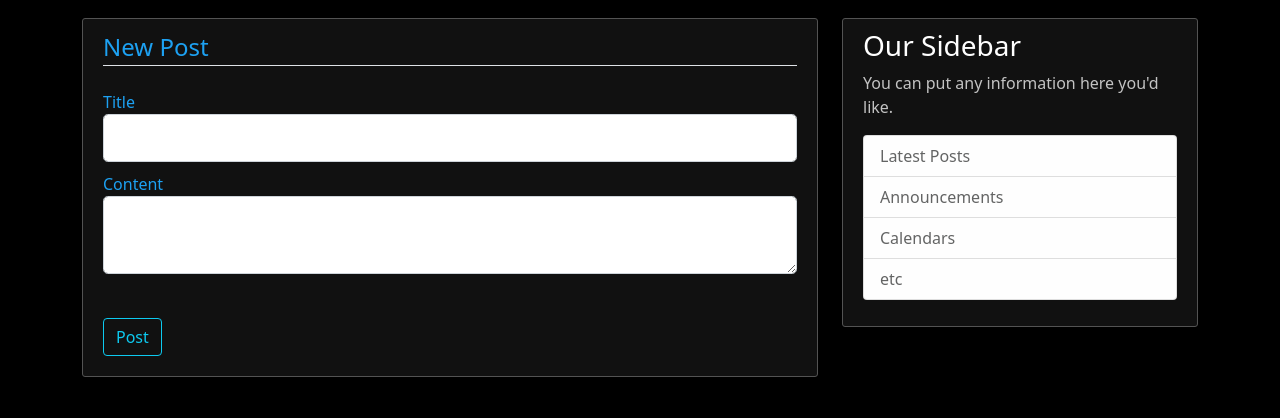
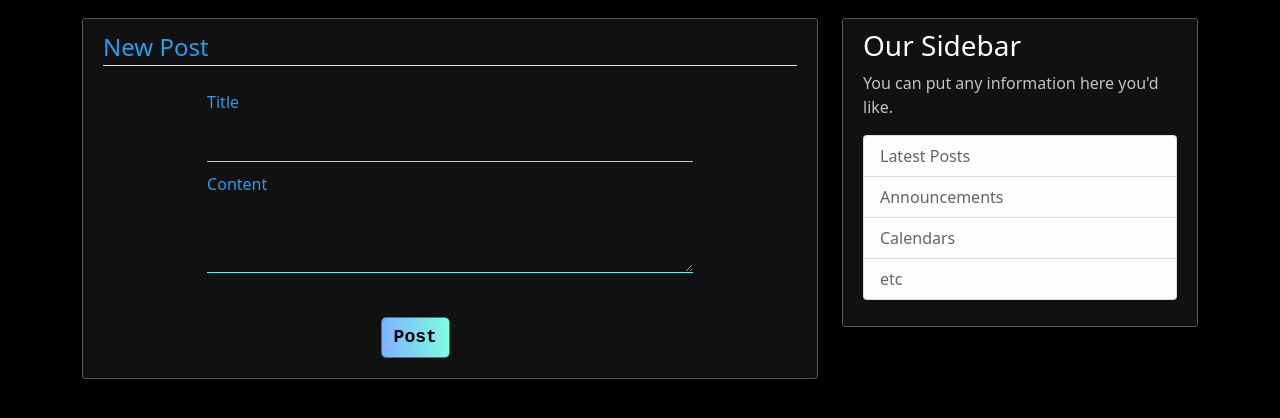
Before and after one commit to Vrushabh6300/Flask-Blog-App, a Flask app: page /posts/new in a window 1280 px wide. Shown: the part 62-480 px from the top of the page. Run offline with Flask 2, Linux system fonts and the light colour scheme; a user stored in the database is signed in; some libraries are stand-ins or nearby versions.

Commit message:
Update create_post.html

```diff
--- a/app/templates/create_post.html
+++ b/app/templates/create_post.html
@@ -7,36 +7,36 @@
         <fieldset class="form-group">
             <legend class="border-bottom mb-4">{{ legend }}</legend>
             <div class="form-group">
-                {{ form.title.label(class="form-control-label") }}
+                {{ form.title.label(class="form-control-label custom-label custom-label") }}
 
                 {% if form.title.errors %}
-                    {{ form.title(class="form-control form-control-lg is-invalid") }}
-                    <div class="invalid-feedback">
+                    {{ form.title(class="form-control form-control-lg is-invalid custom-text") }}
+                    <div class="invalid-feedback custom-label">
                         {% for error in form.title.errors %}
                             <span>{{ error }}</span>
                         {% endfor %}
                     </div>
                 {% else %}
-                    {{ form.title(class="form-control form-control-lg") }}
+                    {{ form.title(class="form-control form-control-lg custom-text") }}
                 {% endif %}
             </div>
             <div class="form-group">
-                {{ form.content.label(class="form-control-label") }}
+                {{ form.content.label(class="form-control-label custom-label custom-label") }}
 
                 {% if form.content.errors %}
-                    {{ form.content(class="form-control form-control-lg is-invalid") }}
-                    <div class="invalid-feedback">
+                    {{ form.content(class="form-control form-control-lg is-invalid custom-text") }}
+                    <div class="invalid-feedback custom-label">
                         {% for error in form.content.errors %}
                             <span>{{ error }}</span>
                         {% endfor %}
                     </div>
                 {% else %}
-                    {{ form.content(class="form-control form-control-lg") }}
+                    {{ form.content(class="form-control form-control-lg custom-text") }}
                 {% endif %}
             </div>
         </fieldset><br>
         <div class="form-group">
-            {{ form.submit(class="btn btn-outline-info") }}
+            {{ form.submit(class="btn custom-btn") }}
         </div>
     </form>
 </div>
```
